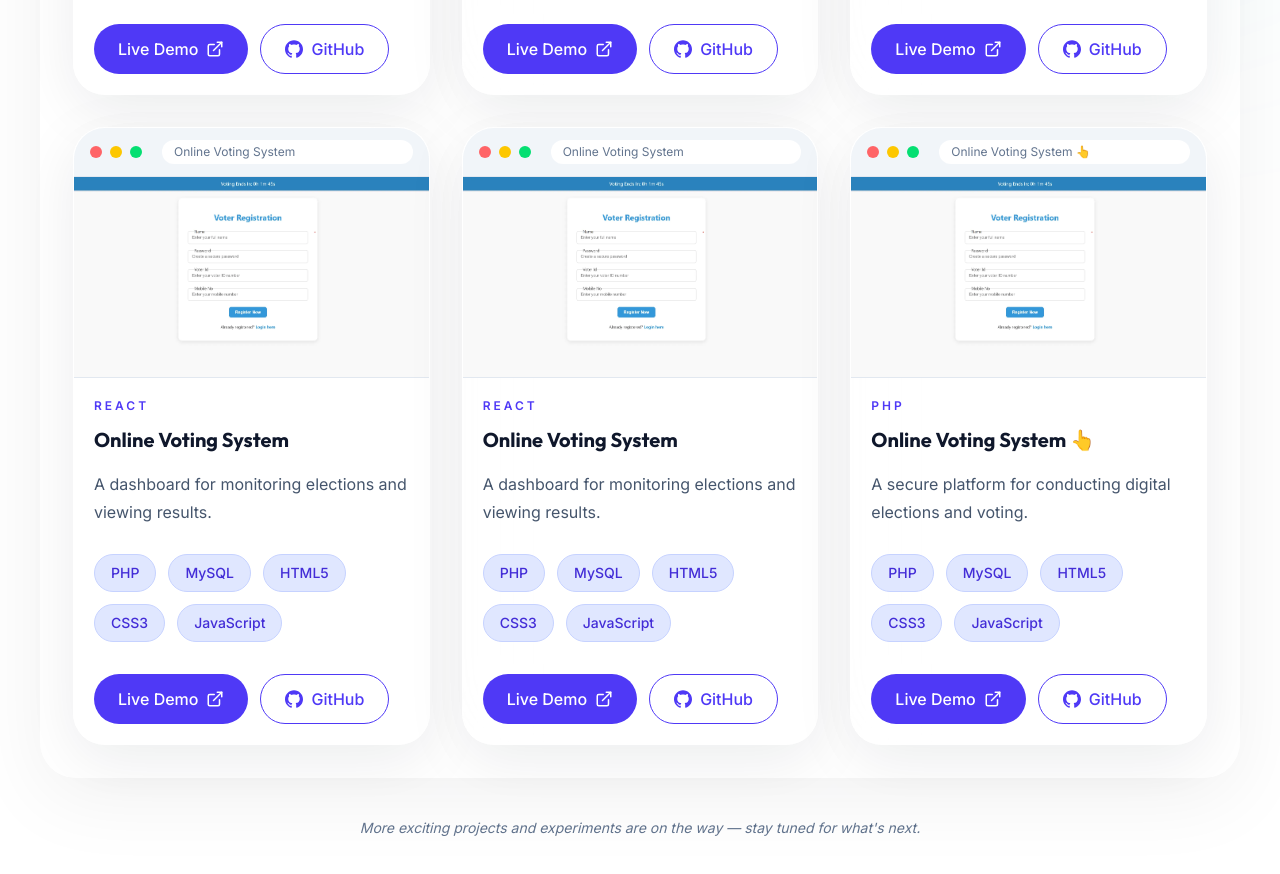
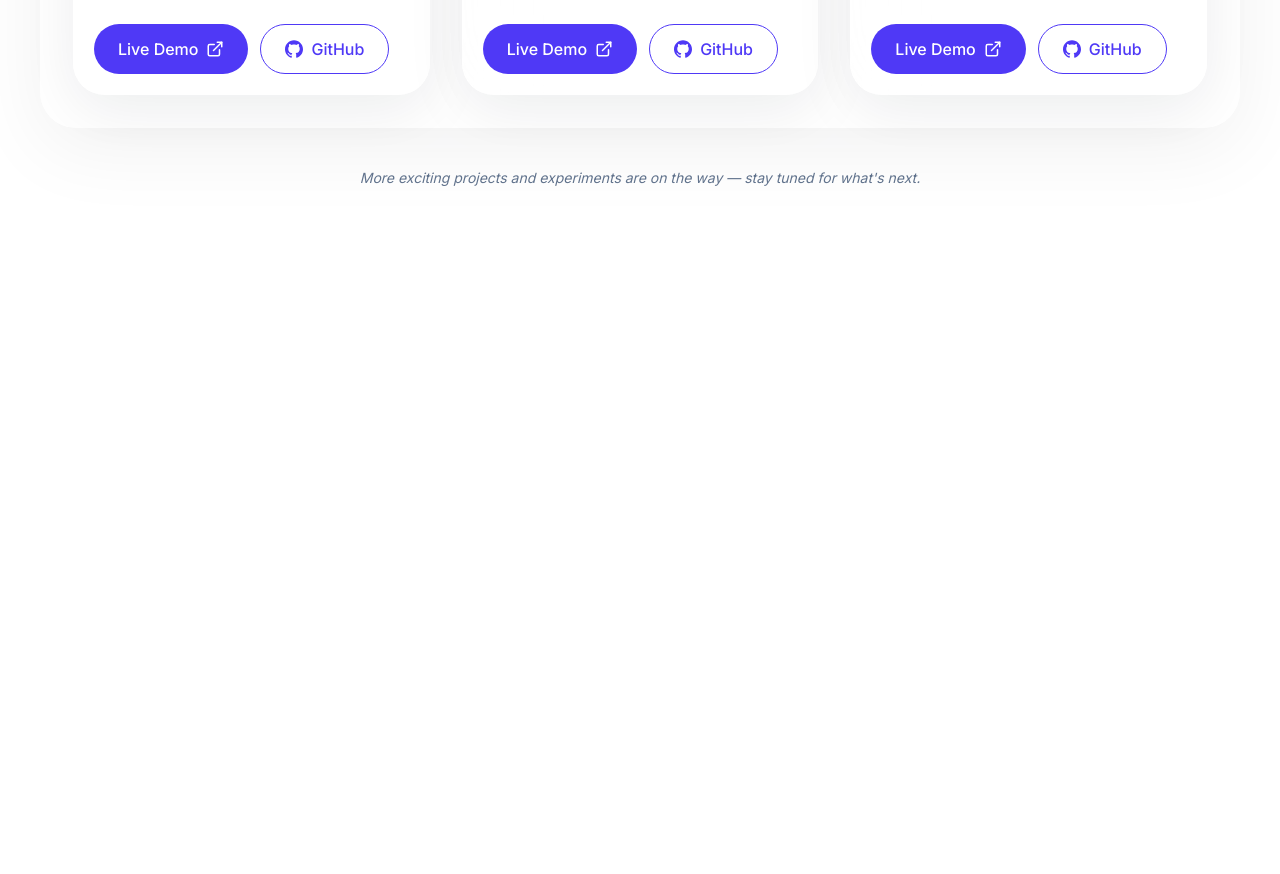
Before and after one commit to Divya-126/divya-portfolio, a React (Vite) app: page /projects in a window 1280 px wide. Shown: the part 1140-2014 px from the top of the page. After the commit the page ends 1456 px from the top, so only its background shows below. Built offline with nearby package versions, Linux system fonts and the light colour scheme.

Commit message:
Improve index.html  file

```diff
--- a/src/data/projectsData.js
+++ b/src/data/projectsData.js
@@ -104,84 +104,6 @@ const projectsData = [
 
     live: "https://to-do-list126.vercel.app/",
   },
-  {
-    id: 4,
-
-    featured: false,
-
-    title: "Online Voting System",
-
-    category: "REACT",
-
-    images: [onlineVoting, electionResult],
-
-    description: "A dashboard for monitoring elections and viewing results.",
-
-    technologies: ["PHP", "MySQL", "HTML5", "CSS3", "JavaScript"],
-
-    features: [
-      "User Authentication",
-      "Secure Voting",
-      "Admin Panel",
-      "Vote Counting",
-    ],
-
-    github: "https://github.com/Divya-126",
-
-    live: "https://github.com/Divya-126",
-  },
-  {
-    id: 5,
-
-    featured: false,
-
-    title: "Online Voting System",
-
-    category: "REACT",
-
-    images: [onlineVoting, electionResult],
-
-    description: "A dashboard for monitoring elections and viewing results.",
-
-    technologies: ["PHP", "MySQL", "HTML5", "CSS3", "JavaScript"],
-
-    features: [
-      "User Authentication",
-      "Secure Voting",
-      "Admin Panel",
-      "Vote Counting",
-    ],
-
-    github: "https://github.com/Divya-126",
-
-    live: "https://github.com/Divya-126",
-  },
-  {
-    id: 6,
-
-    featured: false,
-
-    title: "Online Voting System 👆",
-
-    category: "PHP",
-
-    images: [onlineVoting, electionResult],
-
-    description:
-      "A secure platform for conducting digital elections and voting.",
-    technologies: ["PHP", "MySQL", "HTML5", "CSS3", "JavaScript"],
-
-    features: [
-      "User Authentication",
-      "Secure Voting",
-      "Admin Panel",
-      "Vote Counting",
-    ],
-
-    github: "https://github.com/Divya-126",
-
-    live: "https://github.com/Divya-126",
-  },
 ];
 
 export default projectsData;
```
